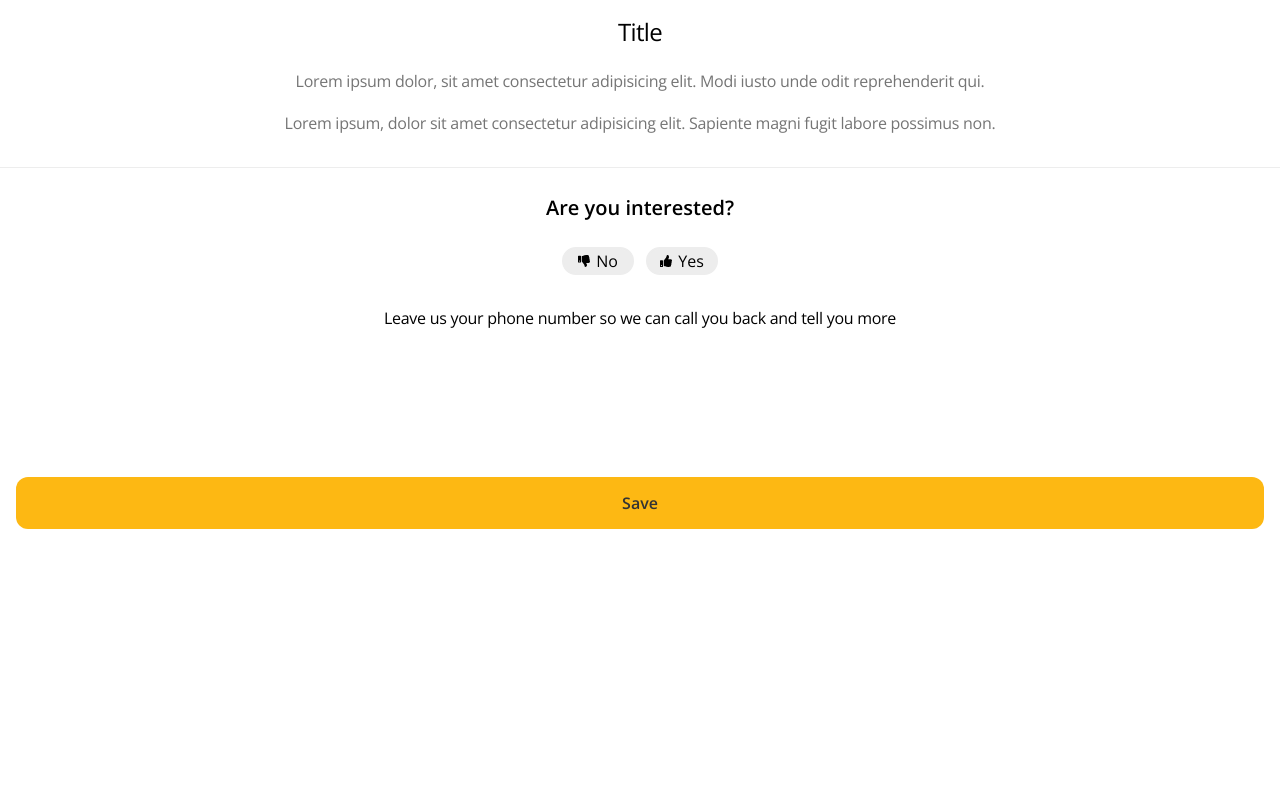
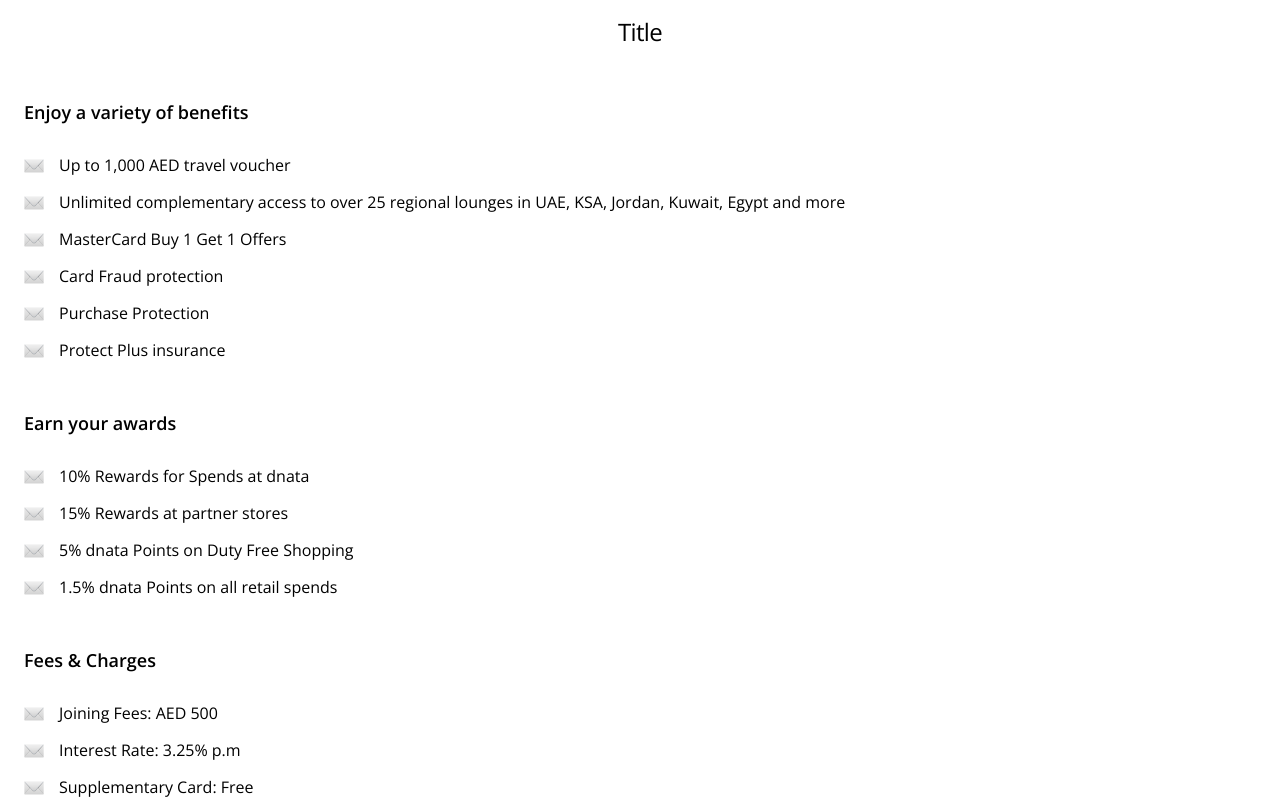
Before and after one commit to geraldjtorres/enbd-mobile-screens, a plain HTML site: page index.html in a window 1280 px wide. Shown: the part 298-1099 px from the top of the page. Before the commit the page ends 877 px from the top, so only its background shows below. Drawn offline with nearby package versions, Linux system fonts and the light colour scheme.

Commit message:
updated screens bullet points

```diff
--- a/css/styles.css
+++ b/css/styles.css
@@ -44,6 +44,31 @@ a[href^='tel'] {
   text-align: center;
   font-weight: 400;
   margin-top: 20px;
+}
+
+.card-info ul {
+  /* margin-left: 40px; */
+  list-style: none;
+  margin-top: 30px;
+}
+
+.card-info li {
+  /* list-style-image: url(../img/mail-icon.png); */
+  /* padding: 0.3em 0 1em 40px; */
+  background-image: url(../img/mail-icon.png);
+  background-repeat: no-repeat;
+  background-size: 20px;
+  padding-left: 35px;
+  background-position-y: 5px;
+  margin-bottom: 15px;
+  font-size: 16px;
+}
+
+.card-info > h3 {
+  font-size: 18px;
+  text-align: left;
+  font-weight: 600;
+  margin-top: 50px;
 }
 
 .card-info > p {
--- a/index.html
+++ b/index.html
@@ -22,15 +22,36 @@
           <img src="./img/dnataplatinumcard.png" alt="" />
         </div>
         <h1>Title</h1>
-        <p>
-          Lorem ipsum dolor, sit amet consectetur adipisicing elit. Modi iusto
-          unde odit reprehenderit qui.
-        </p>
+        <h3>Enjoy a variety of benefits</h3>
 
-        <p>
-          Lorem ipsum, dolor sit amet consectetur adipisicing elit. Sapiente
-          magni fugit labore possimus non.
-        </p>
+        <ul>
+          <li>Up to 1,000 AED travel voucher</li>
+          <li>
+            Unlimited complementary access to over 25 regional lounges in UAE,
+            KSA, Jordan, Kuwait, Egypt and more
+          </li>
+          <li>MasterCard Buy 1 Get 1 Offers</li>
+          <li>Card Fraud protection</li>
+          <li>Purchase Protection</li>
+          <li>Protect Plus insurance</li>
+        </ul>
+
+        <h3>Earn your awards</h3>
+
+        <ul>
+          <li>10% Rewards for Spends at dnata</li>
+          <li>15% Rewards at partner stores</li>
+          <li>5% dnata Points on Duty Free Shopping</li>
+          <li>1.5% dnata Points on all retail spends</li>
+        </ul>
+
+        <h3>Fees & Charges</h3>
+
+        <ul>
+          <li>Joining Fees: AED 500</li>
+          <li>Interest Rate: 3.25% p.m</li>
+          <li>Supplementary Card: Free</li>
+        </ul>
       </section>
 
       <section class="interested">
```
Also changed, not shown: img/mail-icon.png (added).
